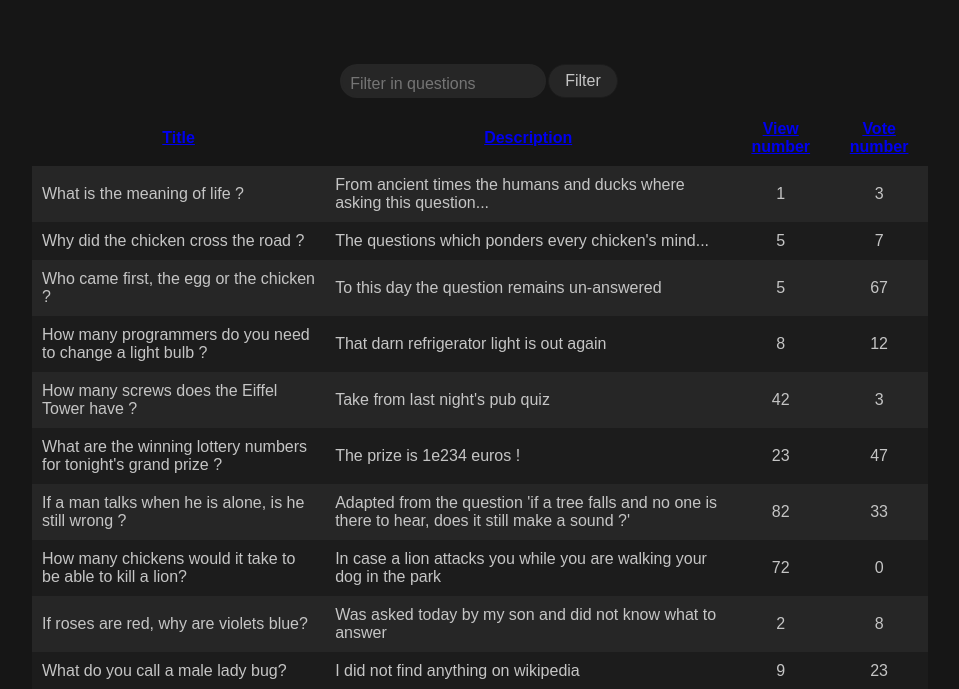
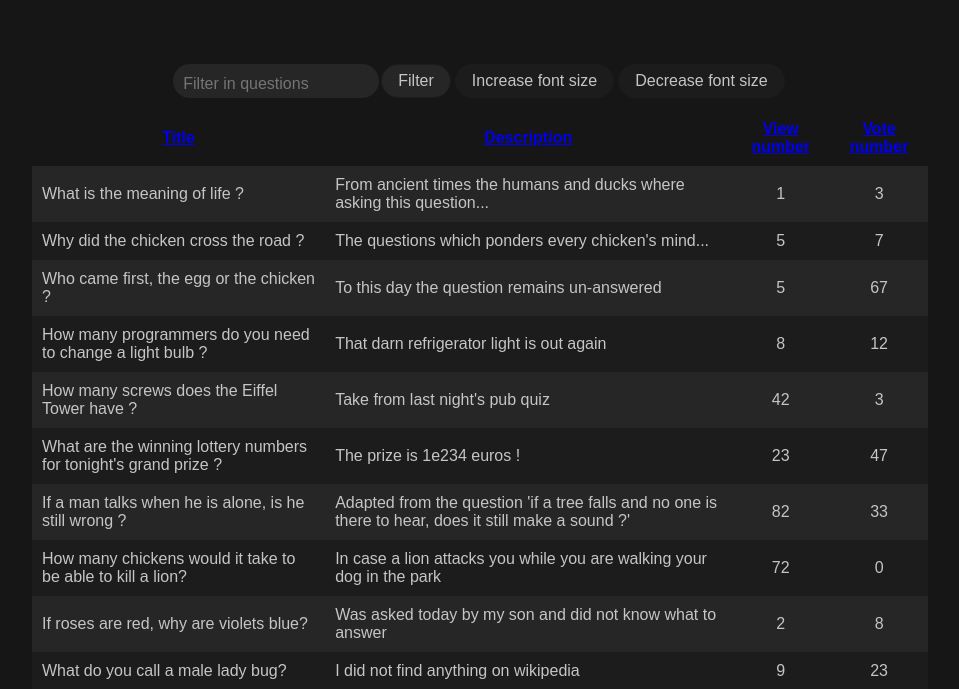
Before and after one commit to CodecoolGlobal/ask-mate-3-python-Venecaat, a Flask app: page /bonus-questions in a window 1280 px wide. Shown: the part 75-764 px from the top of the page, without its empty margins (160-1119 px from the left). Run offline with Flask 2, Linux system fonts and the light colour scheme; some libraries are stand-ins or nearby versions.

Commit message:
feat: change_font_size; add font-size-changer button; refactor

```diff
--- a/static/js/bonus_questions.js
+++ b/static/js/bonus_questions.js
@@ -1,16 +1,24 @@
 let filter_phrase = document.querySelector('#filter_text');
 let button = document.querySelector('#filter_button');
+let font_size_up = document.querySelector('#font_size_up');
+let font_size_down = document.querySelector('#font_size_down');
 button.addEventListener("click", search);
 filter_phrase.addEventListener("keyup", search);
+font_size_up.addEventListener("click", change_font_size);
+font_size_down.addEventListener("click", change_font_size);
 
-sort_order = {
+
+let sort_order = {
     "title": true,
     "description": true,
     "view_number": true,
     "vote_number": true
-}
+};
 
 search(null);
+
+let table = document.querySelector('.bonus_que');
+table.style.fontSize = "16px";
 
 function search(key) {
     if (key != null){
@@ -72,7 +80,7 @@ function sort(key) {
         }
     }
     f_questions.sort(GetSortOrder(sort_by));
-    sort_order[sort_by] = !sort_order[sort_by]
+    sort_order[sort_by] = !sort_order[sort_by];
     build_questions_html(f_questions);
 }
 
@@ -99,14 +107,26 @@ function build_questions_html(questions) {
 
     let title_sort = document.querySelector('#title');
     title_sort.addEventListener("click", sort);
-    title_sort.sort_by = "title"
+    title_sort.sort_by = "title";
     let description_sort = document.querySelector('#description');
     description_sort.addEventListener("click", sort);
-    description_sort.sort_by = "description"
+    description_sort.sort_by = "description";
     let view_number_sort = document.querySelector('#view_number');
     view_number_sort.addEventListener("click", sort);
-    view_number_sort.sort_by = "view_number"
+    view_number_sort.sort_by = "view_number";
     let vote_number_sort = document.querySelector('#vote_number');
     vote_number_sort.addEventListener("click", sort);
-    vote_number_sort.sort_by = "vote_number"
+    vote_number_sort.sort_by = "vote_number";
 }
+
+
+function change_font_size(key) {
+    let font_size_direction = key.target.id;
+    let table_font_size = +table.style.fontSize.substring(0,table.style.fontSize.length - 2);
+    if (font_size_direction === "font_size_up" && table_font_size < 25) {
+        table.style.fontSize = table_font_size + 1 + "px";
+    }
+    if (font_size_direction === "font_size_down" && table_font_size > 10) {
+        table.style.fontSize = table_font_size - 1 + "px";
+    }
+}
--- a/static/list.css
+++ b/static/list.css
@@ -20,7 +20,7 @@
     max-width: 8em;
     max-height: 2em;
 }
-.search-button{
+.search-button, change-font-size-button{
     background-color: #262626;
 }
 .sort-by-label {
--- a/templates/bonus-questions.html
+++ b/templates/bonus-questions.html
@@ -21,6 +21,8 @@
             <div class="search-bar-container">
                 <input id="filter_text" placeholder="Filter in questions" name="filter" class="search-input">
                 <button id="filter_button" class="search-button">Filter</button>
+                <button id="font_size_up" class="change-font-size-button">Increase font size</button>
+                <button id="font_size_down" class="change-font-size-button">Decrease font size</button>
             </div>
             <br>
             <div id="questions_div">
```
